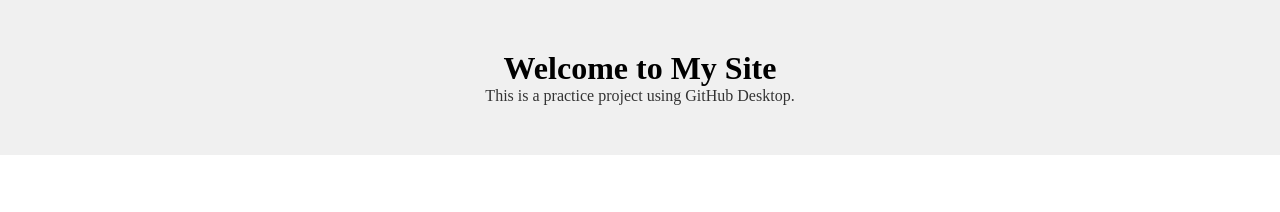
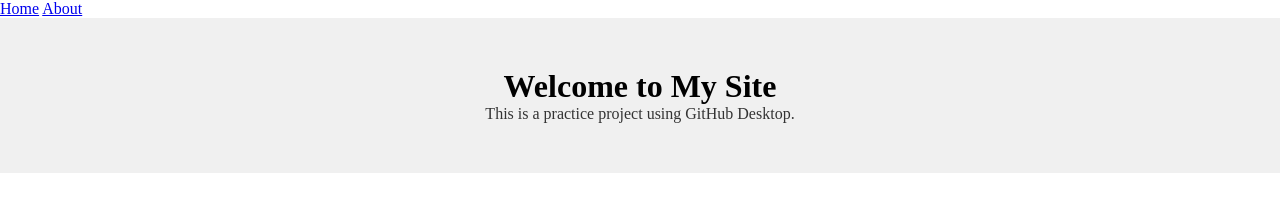
Before and after one commit to Salomee1/html-css-github-practice, a plain HTML site: page index.html in a window 1280 px wide. Drawn offline with Linux system fonts and the light colour scheme.

Commit message:
Update index.html with clean code

```diff
--- a/index.html
+++ b/index.html
@@ -4,13 +4,17 @@
   <meta charset="UTF-8" />
   <meta name="viewport" content="width=device-width, initial-scale=1.0" />
   <title>GitHub Practice</title>
-   <link rel="stylesheet" href="style.css">
+  <link rel="stylesheet" href="style.css" />
 </head>
 <body>
-    <section class="hero">
-  <h1>Welcome to My Site</h1>
-  <p>This is a practice project using GitHub Desktop.</p>
-</section>
+  <nav class="navbar">
+    <a href="#">Home</a>
+    <a href="#">About</a>
+  </nav>
 
+  <section class="hero">
+    <h1>Welcome to My Site</h1>
+    <p>This is a practice project using GitHub Desktop.</p>
+  </section>
 </body>
 </html>
```
